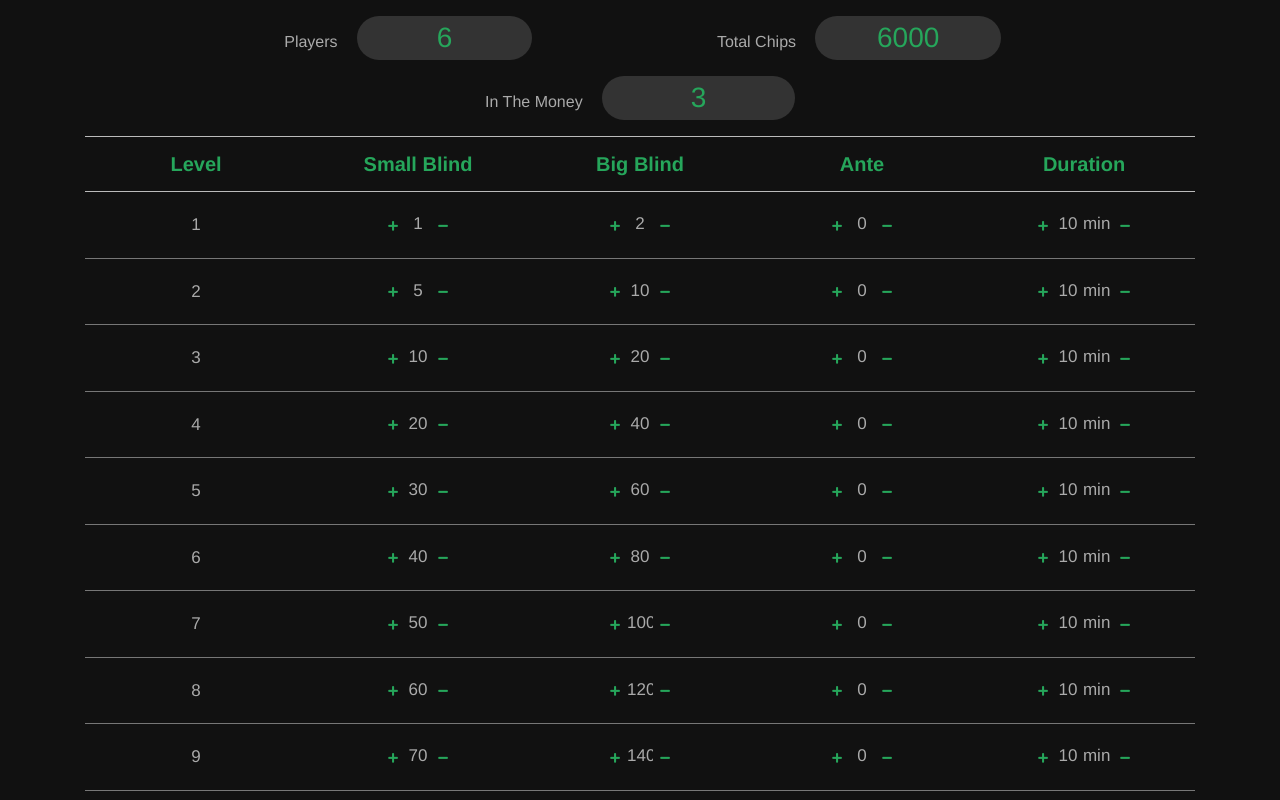
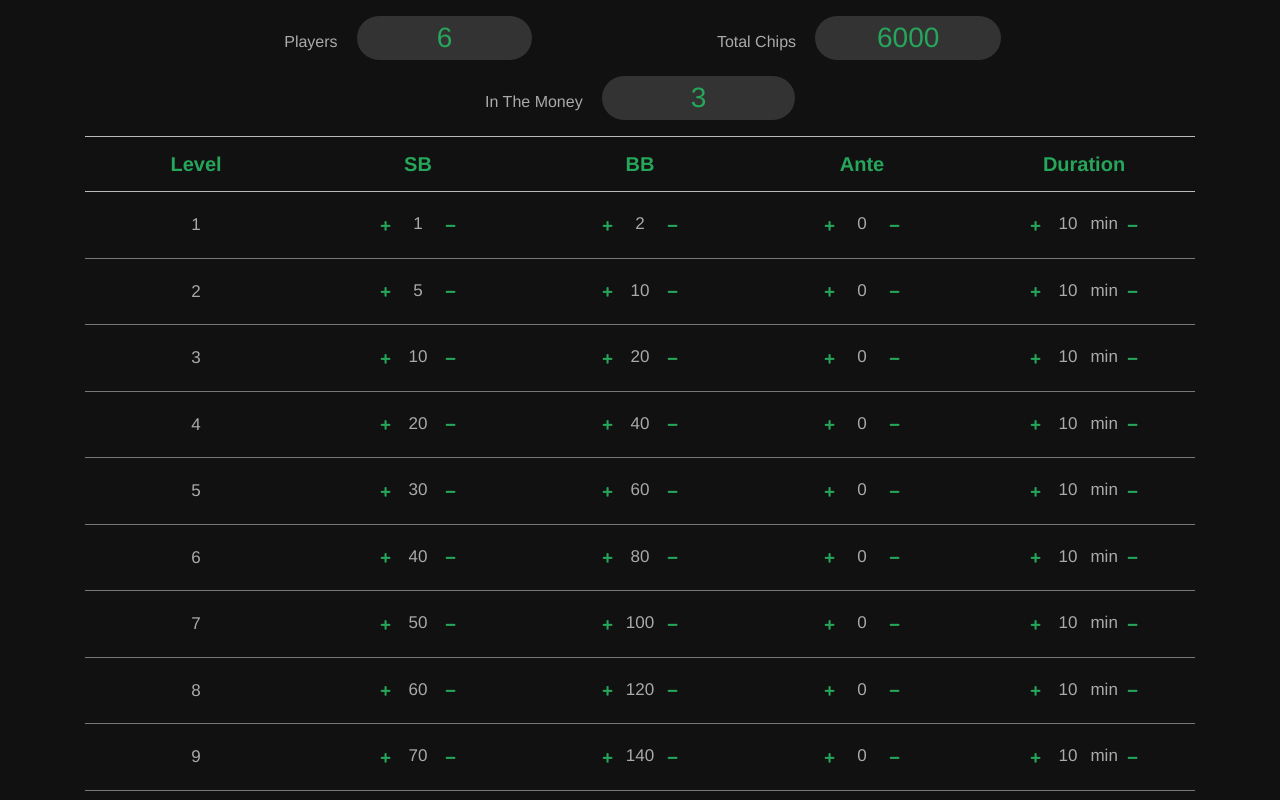
Before and after one commit to okuxxbos20/sick-poker-timer, a Vue app: page / in a window 1280 px wide. Shown: the part 860-1660 px from the top of the page. Built offline with nearby package versions, Linux system fonts and the light colour scheme; a web font is replaced by a local one.

Commit message:
change table width

```diff
--- a/src/components/Table.vue
+++ b/src/components/Table.vue
@@ -4,8 +4,8 @@
       <!-- table header -->
       <b-thead class="st-header">
         <b-th>Level</b-th>
-        <b-th>Small Blind</b-th>
-        <b-th>Big Blind</b-th>
+        <b-th>SB</b-th>
+        <b-th>BB</b-th>
         <b-th>Ante</b-th>
         <b-th>Duration</b-th>
       </b-thead>
@@ -24,7 +24,7 @@
         <!-- level -->
 
         <!-- SB -->
-        <b-td class="t-info col-2">
+        <b-td noWrap class="t-info">
           <button type="button" class="btn" @click="c_sbUp(idx)">
             <i class="fas fa-plus"></i>
           </button>
@@ -41,7 +41,7 @@
         <!-- SB -->
 
         <!-- BB -->
-        <b-td class="t-info col-2">
+        <b-td noWrap class="t-info">
           <button type="button" class="btn" @click="c_bbUp(idx)">
             <i class="fas fa-plus"></i>
           </button>
@@ -58,7 +58,7 @@
         <!-- BB -->
 
         <!-- Ante -->
-        <b-td class="t-info col-2">
+        <b-td noWrap class="t-info">
           <button type="button" class="btn" @click="c_anteUp(idx)">
             <i class="fas fa-plus"></i>
           </button>
@@ -75,7 +75,7 @@
         <!-- Ante -->
 
         <!-- Duration -->
-        <b-td class="t-info col-2">
+        <b-td noWrap class="t-info">
           <button type="button" class="btn" @click="c_durationUp(idx)">
             <i class="fas fa-plus"></i>
           </button>
@@ -245,7 +245,7 @@ export default {
   .t-info {
     font-size: 17px;
     font-weight: 300;
-    width: 100px;
+    width: 200px;
     padding: 18px 0;
     margin: 10px;
     vertical-align: middle;
@@ -271,7 +271,7 @@ export default {
   .strategy_input {
     color: #aaa;
     text-align: center;
-    width: 30px;
+    width: 45px;
     background: transparent;
     border: none;
     border-bottom: 2px solid transparent;
@@ -280,6 +280,7 @@ export default {
     &:hover {
       color: var(--currentTheme);
       border-bottom: 2px solid var(--currentTheme);
+      border-radius: 0;
     }
   }
 }
```
